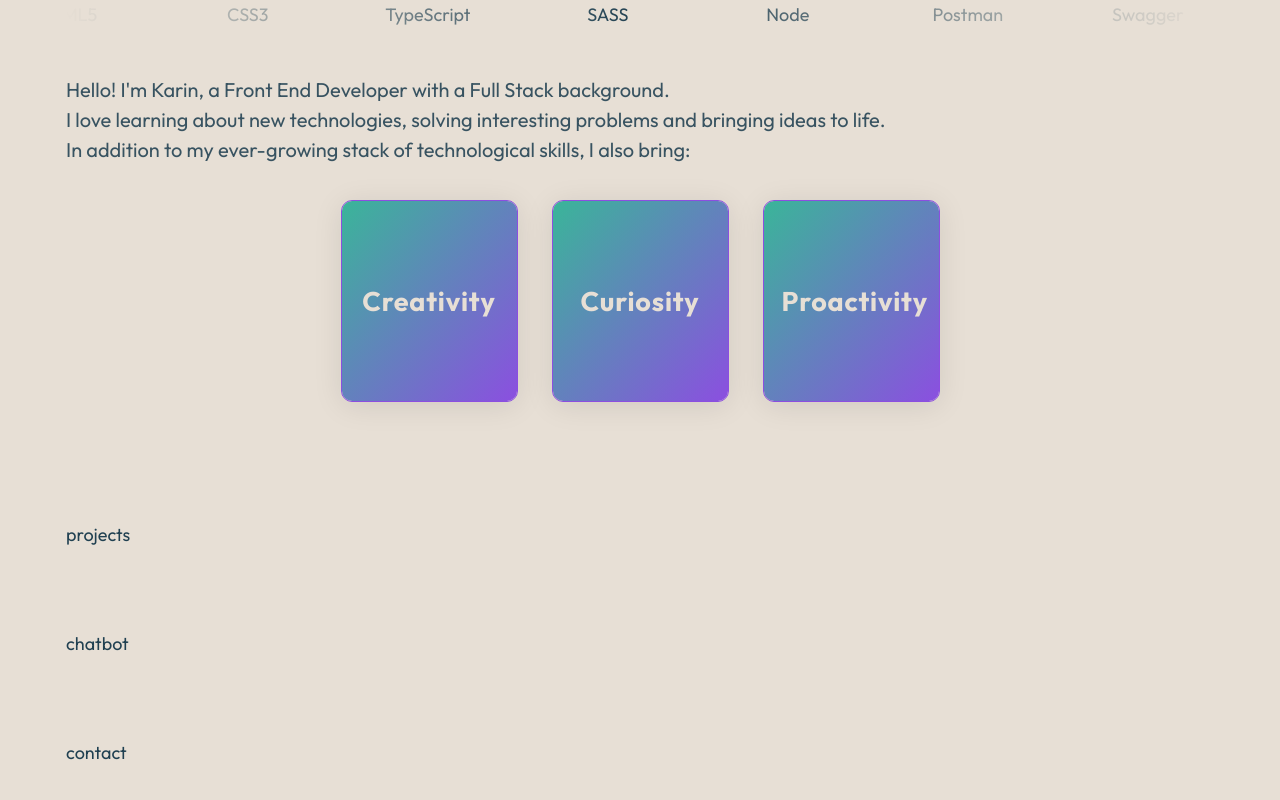
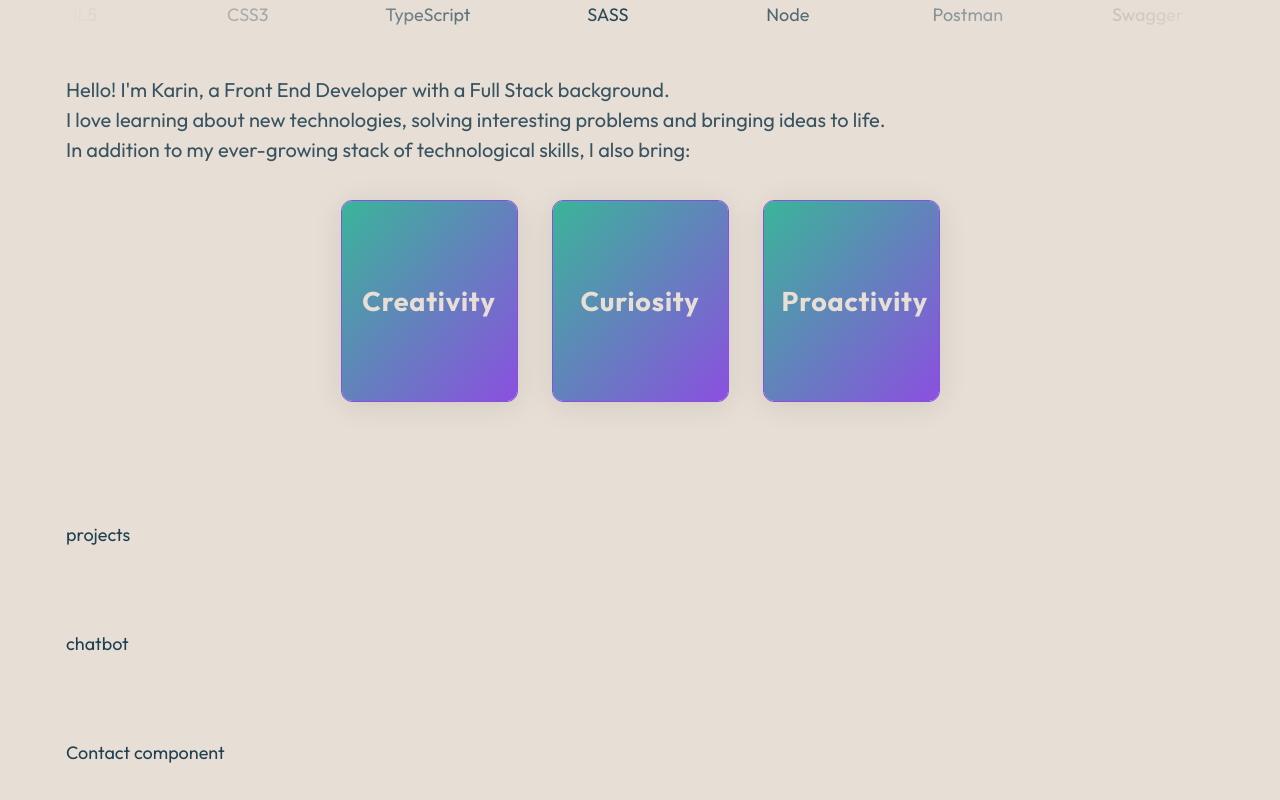
Before and after one commit to karin-zohar/Personal-Website, a React (Vite) app in the folder apps/client/: page / in a window 1280 px wide. Shown: the part 727-1527 px from the top of the page. Built offline with nearby package versions, Linux system fonts and the light colour scheme.

Commit message:
feat: create contact component

```diff
--- /dev/null
+++ b/apps/client/src/components/Main/components/Contact/Contact.tsx
@@ -0,0 +1,7 @@
+import React from "react";
+
+const Contact = () => {
+  return <div>Contact component</div>;
+};
+
+export default Contact;
--- a/apps/client/src/components/Main/components/Main.components.index.tsx
+++ b/apps/client/src/components/Main/components/Main.components.index.tsx
@@ -1 +1,2 @@
 export { default as AboutMe } from "./AboutMe/AboutMe";
+export { default as Contact } from "./Contact/Contact";
--- a/apps/client/src/store/slices/SectionSlice.tsx
+++ b/apps/client/src/store/slices/SectionSlice.tsx
@@ -1,4 +1,7 @@
-import { AboutMe } from "@/components/Main/components/Main.components.index";
+import {
+  AboutMe,
+  Contact,
+} from "@/components/Main/components/Main.components.index";
 import { createRef, ReactNode, RefObject } from "react";
 import { StateCreator } from "zustand";
 
@@ -29,7 +32,7 @@ export const sectionSlice: StateCreator<SectionSlice> = () => {
     about: <AboutMe />,
     projects: <span>projects</span>,
     chatbot: <span>chatbot</span>,
-    contact: <span>contact</span>,
+    contact: <Contact />,
   };
 
   return {
```
